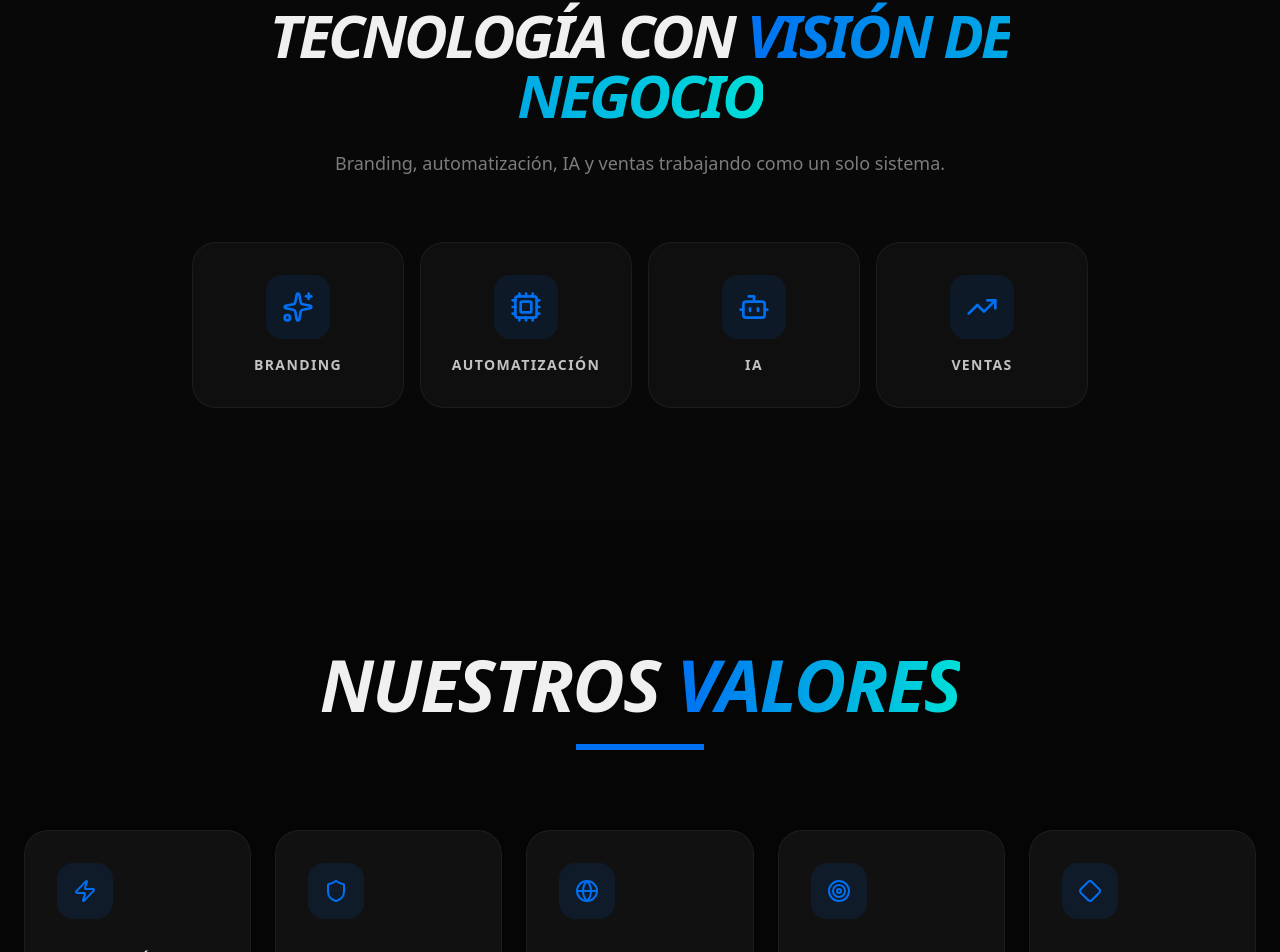
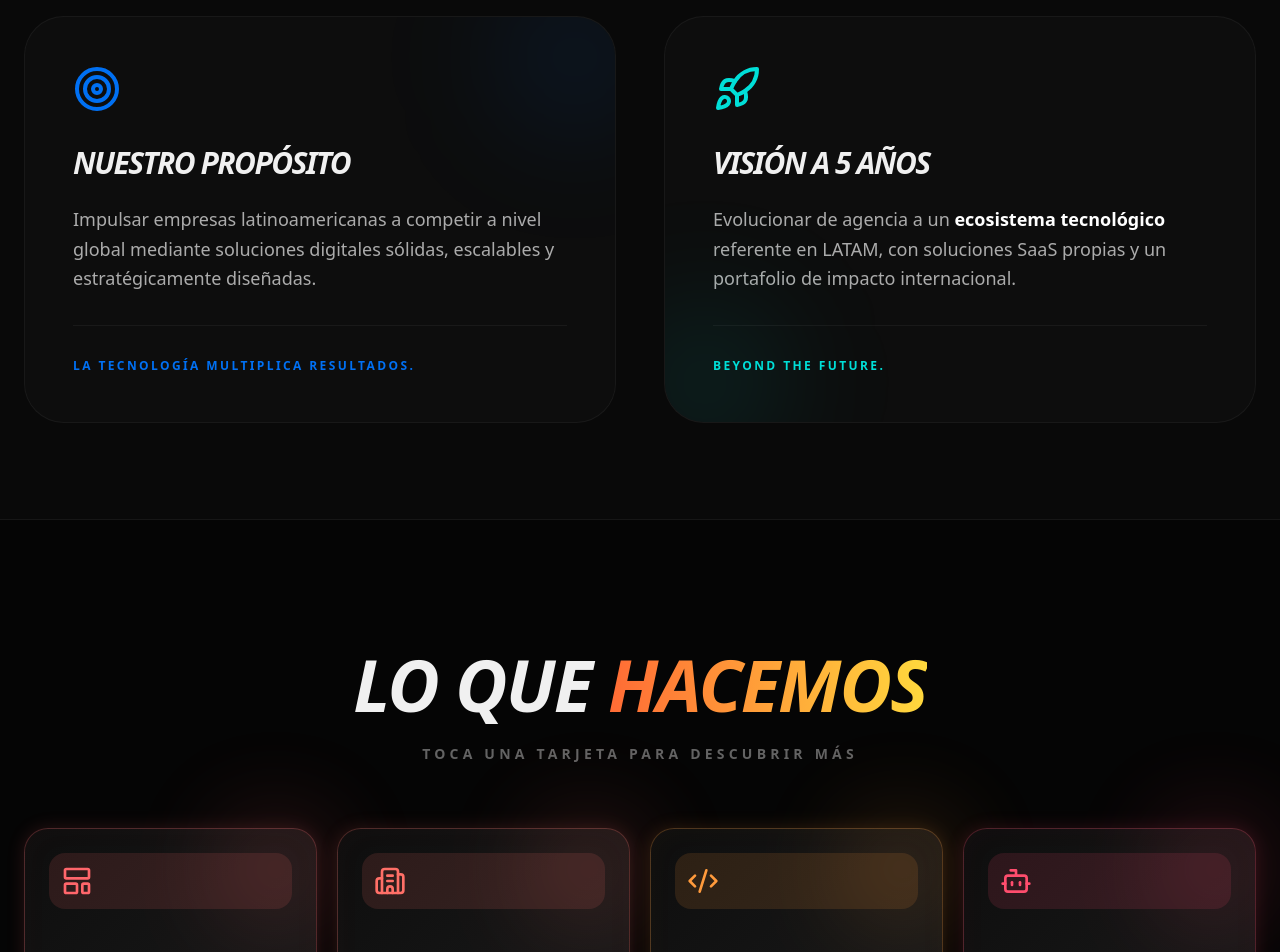
Before and after one commit to Anderson030/Groob-Code, a React (Vite) app: page /nosotros in a window 1280 px wide. Shown: the part 2957-3909 px from the top of the page. Built offline with nearby package versions, Linux system fonts and the light colour scheme; no server answers.

Commit message:
feat: reestructura pagina Nosotros con flip cards de servicios y nuevo orden de secciones

```diff
--- a/src/pages/public/About.jsx
+++ b/src/pages/public/About.jsx
@@ -9,12 +9,63 @@ import {
 import Logo from '../../components/ui/Logo';
 
 /* ─── DATA ─────────────────────────────────────────── */
-const values = [
-    { icon: <Zap className="w-6 h-6" />, title: 'Innovación constante', desc: 'Evolucionamos con la tecnología para ofrecer siempre lo último.' },
-    { icon: <Shield className="w-6 h-6" />, title: 'Compromiso con la calidad', desc: 'No entregamos proyectos, entregamos excelencia técnica.' },
-    { icon: <Globe className="w-6 h-6" />, title: 'Transparencia total', desc: 'Comunicación clara y honesta en cada fase del proceso.' },
-    { icon: <Target className="w-6 h-6" />, title: 'Pensamiento estratégico', desc: 'Cada línea de código tiene un propósito de negocio.' },
-    { icon: <Diamond className="w-6 h-6" />, title: 'Mentalidad de crecimiento', desc: 'Escalamos junto a nuestros clientes.' },
+const serviceCards = [
+    {
+        icon: <LayoutTemplate className="w-8 h-8" />,
+        title: 'Landing Pages de Alto Rendimiento',
+        front: 'Convierte visitantes en clientes 24/7.',
+        back: 'Optimización, velocidad y copy persuasivo.',
+        warm1: '#ff6b35',
+        warm2: '#f7931e',
+    },
+    {
+        icon: <Building2 className="w-8 h-8" />,
+        title: 'Sitios Web Corporativos',
+        front: 'Presencia digital sólida y profesional.',
+        back: 'Escalables, administrables y optimizados para SEO.',
+        warm1: '#ff4d6d',
+        warm2: '#ff9a3c',
+    },
+    {
+        icon: <Code2 className="w-8 h-8" />,
+        title: 'Sistemas Web a la Medida',
+        front: 'Automatiza procesos y reduce errores.',
+        back: 'Software personalizado con seguridad avanzada.',
+        warm1: '#ff6b6b',
+        warm2: '#ffd93d',
+    },
+    {
+        icon: <Bot className="w-8 h-8" />,
+        title: 'Automatizaciones con IA',
+        front: 'Agentes inteligentes que trabajan por ti.',
+        back: 'Clasifican, analizan y optimizan en automático.',
+        warm1: '#ff9a3c',
+        warm2: '#ff6b35',
+    },
+    {
+        icon: <MessageSquare className="w-8 h-8" />,
+        title: 'Chatbots Inteligentes',
+        front: 'Atención inmediata y ventas constantes.',
+        back: 'WhatsApp, web y redes sociales integradas.',
+        warm1: '#ff4d6d',
+        warm2: '#ff6b6b',
+    },
+    {
+        icon: <ShoppingCart className="w-8 h-8" />,
+        title: 'Tiendas Online (E-commerce)',
+        front: 'Vende sin límites geográficos.',
+        back: 'Pagos integrados, inventario y envíos automatizados.',
+        warm1: '#ffd93d',
+        warm2: '#ff9a3c',
+    },
+    {
+        icon: <Plug className="w-8 h-8" />,
+        title: 'Integraciones y Automatización Empresarial',
+        front: 'Conecta tus herramientas y elimina tareas manuales.',
+        back: 'Todo sincronizado en tiempo real.',
+        warm1: '#ff6b35',
+        warm2: '#ff4d6d',
+    },
 ];
 
 const slides = [
@@ -138,6 +189,118 @@ const fadeUp = {
     visible: (i = 0) => ({ y: 0, opacity: 1, transition: { delay: i * 0.12, duration: 0.7, ease: 'easeOut' } }),
 };
 
+/* ─── FLIP CARD COMPONENT ───────────────────────────── */
+const FlipCard = ({ card, index }) => {
+    const [flipped, setFlipped] = useState(false);
+    const [glowPhase, setGlowPhase] = useState(index % 3);
+
+    // Cycle through warm neon color pairs slowly
+    const warmPalette = [
+        ['#ff6b35', '#f7931e'],
+        ['#ff4d6d', '#ff9a3c'],
+        ['#ff6b6b', '#ffd93d'],
+        ['#ff9a3c', '#ff6b35'],
+        ['#ffd93d', '#ff4d6d'],
+    ];
+
+    useEffect(() => {
+        const interval = setInterval(() => {
+            setGlowPhase(prev => (prev + 1) % warmPalette.length);
+        }, 2800 + index * 400);
+        return () => clearInterval(interval);
+    }, [index]);
+
+    const [c1, c2] = warmPalette[glowPhase];
+
+    return (
+        <motion.div
+            initial={{ opacity: 0, y: 30 }}
+            whileInView={{ opacity: 1, y: 0 }}
+            viewport={{ once: true }}
+            transition={{ delay: index * 0.08, duration: 0.6 }}
+            className="relative cursor-pointer"
+            style={{ perspective: '1200px', height: '220px' }}
+            onClick={() => setFlipped(f => !f)}
+        >
+            <motion.div
+                animate={{ rotateY: flipped ? 180 : 0 }}
+                transition={{ duration: 0.55, ease: [0.25, 0.46, 0.45, 0.94] }}
+                style={{ transformStyle: 'preserve-3d', width: '100%', height: '100%', position: 'relative' }}
+            >
+                {/* FRONT */}
+                <div
+                    className="absolute inset-0 rounded-3xl p-6 flex flex-col justify-between"
+                    style={{
+                        backfaceVisibility: 'hidden',
+                        WebkitBackfaceVisibility: 'hidden',
+                        background: `linear-gradient(135deg, #0e0e0e 0%, #1a1a1a 100%)`,
+                        border: `1px solid ${c1}40`,
+                        boxShadow: `0 0 18px ${c1}25, inset 0 0 30px ${c1}08`,
+                        transition: 'border-color 1.8s ease, box-shadow 1.8s ease',
+                    }}
+                >
+                    {/* Glow blob */}
+                    <div
+                        className="absolute -top-4 -right-4 w-28 h-28 rounded-full blur-[50px] pointer-events-none"
+                        style={{ background: c1, opacity: 0.18, transition: 'background 1.8s ease' }}
+                    />
+                    <div
+                        className="p-3 rounded-2xl inline-flex"
+                        style={{ background: `${c1}20`, color: c1, transition: 'background 1.8s ease, color 1.8s ease' }}
+                    >
+                        {card.icon}
+                    </div>
+                    <div>
+                        <h3 className="font-black uppercase tracking-tight text-sm text-white leading-tight mb-2">
+                            {card.title}
+                        </h3>
+                        <p className="text-xs font-medium" style={{ color: c1, transition: 'color 1.8s ease' }}>
+                            {card.front}
+                        </p>
+                    </div>
+                    {/* Flip hint */}
+                    <div
+                        className="absolute bottom-4 right-5 text-[10px] font-bold uppercase tracking-widest opacity-40"
+                        style={{ color: c1 }}
+                    >
+                        ✦ ver más
+                    </div>
+                </div>
+
+                {/* BACK */}
+                <div
+                    className="absolute inset-0 rounded-3xl p-6 flex flex-col items-center justify-center text-center"
+                    style={{
+                        backfaceVisibility: 'hidden',
+                        WebkitBackfaceVisibility: 'hidden',
+                        transform: 'rotateY(180deg)',
+                        background: `linear-gradient(135deg, ${c1}22 0%, ${c2}18 100%)`,
+                        border: `1px solid ${c2}60`,
+                        boxShadow: `0 0 30px ${c2}35, inset 0 0 40px ${c1}12`,
+                        transition: 'background 1.8s ease, border-color 1.8s ease, box-shadow 1.8s ease',
+                    }}
+                >
+                    <div
+                        className="w-14 h-14 rounded-2xl flex items-center justify-center mb-4"
+                        style={{ background: `${c2}25`, color: c2, transition: 'background 1.8s ease, color 1.8s ease' }}
+                    >
+                        {card.icon}
+                    </div>
+                    <p className="text-sm font-semibold text-white/90 leading-relaxed">
+                        {card.back}
+                    </p>
+                    <div
+                        className="mt-4 text-[10px] font-bold uppercase tracking-widest opacity-50"
+                        style={{ color: c2 }}
+                    >
+                        ✦ volver
+                    </div>
+                </div>
+            </motion.div>
+        </motion.div>
+    );
+};
+
 /* ─── COMPONENT ─────────────────────────────────────── */
 const About = () => {
     const [current, setCurrent] = useState(0);
@@ -225,38 +388,7 @@ const About = () => {
                 </div>
             </section>
 
-            {/* ─── PROPÓSITO & VISIÓN ─────────────────── */}
-            <section className="py-24 px-6 bg-white/[0.02] border-y border-white/5">
-                <div className="container mx-auto">
-                    <div className="grid grid-cols-1 md:grid-cols-2 gap-12">
-                        <motion.div whileHover={{ y: -10 }} className="p-12 bg-darkCharcoal/60 rounded-[40px] border border-white/5 relative overflow-hidden group">
-                            <div className="absolute -top-10 -right-10 w-40 h-40 bg-accent/10 rounded-full blur-[60px] group-hover:bg-accent/20 transition-all" />
-                            <Target className="w-12 h-12 text-accent mb-8" />
-                            <h3 className="text-3xl font-black mb-6 uppercase tracking-tighter italic">Nuestro Propósito</h3>
-                            <p className="text-softWhite/70 text-lg leading-relaxed">
-                                Impulsar empresas latinoamericanas a competir a nivel global mediante soluciones digitales sólidas, escalables y estratégicamente diseñadas.
-                            </p>
-                            <div className="mt-8 pt-8 border-t border-white/5 font-bold text-accent uppercase tracking-[0.2em] text-xs">
-                                La tecnología multiplica resultados.
-                            </div>
-                        </motion.div>
-
-                        <motion.div whileHover={{ y: -10 }} className="p-12 bg-darkCharcoal/60 rounded-[40px] border border-white/5 relative overflow-hidden group">
-                            <div className="absolute -bottom-10 -left-10 w-40 h-40 bg-highlight/10 rounded-full blur-[60px] group-hover:bg-highlight/20 transition-all" />
-                            <Rocket className="w-12 h-12 text-highlight mb-8" />
-                            <h3 className="text-3xl font-black mb-6 uppercase tracking-tighter italic">Visión a 5 Años</h3>
-                            <p className="text-softWhite/70 text-lg leading-relaxed">
-                                Evolucionar de agencia a un <span className="text-white font-bold">ecosistema tecnológico</span> referente en LATAM, con soluciones SaaS propias y un portafolio de impacto internacional.
-                            </p>
-                            <div className="mt-8 pt-8 border-t border-white/5 font-bold text-highlight uppercase tracking-[0.2em] text-xs">
-                                BEYOND THE FUTURE.
-                            </div>
-                        </motion.div>
-                    </div>
-                </div>
-            </section>
-
-            {/* ─── NUESTROS SERVICIOS ─ Full Screen Carousel ─── */}
+            {/* ─── FULL SCREEN CAROUSEL (sin label superior) ─── */}
             <section
                 className="relative overflow-hidden"
                 style={{ height: '100svh', minHeight: '600px' }}
@@ -290,12 +422,6 @@ const About = () => {
                         />
                     </motion.div>
                 </AnimatePresence>
-
-                {/* Section label (top left) */}
-                <div className="absolute top-8 left-8 z-20 flex items-center gap-3">
-                    <div className="w-6 h-px bg-accent" />
-                    <span className="text-accent font-bold tracking-[0.3em] uppercase text-xs">Nuestros Servicios</span>
-                </div>
 
                 {/* Slide counter (top right) */}
                 <div className="absolute top-8 right-8 z-20 font-black text-sm tracking-widest text-white/30">
@@ -487,36 +613,63 @@ const About = () => {
                 </div>
             </section>
 
-            {/* ─── NUESTROS VALORES ───────────────────── */}
+            {/* ─── PROPÓSITO & VISIÓN (movido debajo de Tecnología) ─── */}
+            <section className="py-24 px-6 bg-white/[0.02] border-y border-white/5">
+                <div className="container mx-auto">
+                    <div className="grid grid-cols-1 md:grid-cols-2 gap-12">
+                        <motion.div whileHover={{ y: -10 }} className="p-12 bg-darkCharcoal/60 rounded-[40px] border border-white/5 relative overflow-hidden group">
+                            <div className="absolute -top-10 -right-10 w-40 h-40 bg-accent/10 rounded-full blur-[60px] group-hover:bg-accent/20 transition-all" />
+                            <Target className="w-12 h-12 text-accent mb-8" />
+                            <h3 className="text-3xl font-black mb-6 uppercase tracking-tighter italic">Nuestro Propósito</h3>
+                            <p className="text-softWhite/70 text-lg leading-relaxed">
+                                Impulsar empresas latinoamericanas a competir a nivel global mediante soluciones digitales sólidas, escalables y estratégicamente diseñadas.
+                            </p>
+                            <div className="mt-8 pt-8 border-t border-white/5 font-bold text-accent uppercase tracking-[0.2em] text-xs">
+                                La tecnología multiplica resultados.
+                            </div>
+                        </motion.div>
+
+                        <motion.div whileHover={{ y: -10 }} className="p-12 bg-darkCharcoal/60 rounded-[40px] border border-white/5 relative overflow-hidden group">
+                            <div className="absolute -bottom-10 -left-10 w-40 h-40 bg-highlight/10 rounded-full blur-[60px] group-hover:bg-highlight/20 transition-all" />
+                            <Rocket className="w-12 h-12 text-highlight mb-8" />
+                            <h3 className="text-3xl font-black mb-6 uppercase tracking-tighter italic">Visión a 5 Años</h3>
+                            <p className="text-softWhite/70 text-lg leading-relaxed">
+                                Evolucionar de agencia a un <span className="text-white font-bold">ecosistema tecnológico</span> referente en LATAM, con soluciones SaaS propias y un portafolio de impacto internacional.
+                            </p>
+                            <div className="mt-8 pt-8 border-t border-white/5 font-bold text-highlight uppercase tracking-[0.2em] text-xs">
+                                BEYOND THE FUTURE.
+                            </div>
+                        </motion.div>
+                    </div>
+                </div>
+            </section>
+
+            {/* ─── FLIP CARDS DE SERVICIOS ─────────────── */}
             <section className="py-32 px-6">
                 <div className="container mx-auto">
-                    <div className="text-center mb-20">
+                    <div className="text-center mb-16">
                         <motion.h2
                             initial={{ opacity: 0, y: 20 }} whileInView={{ opacity: 1, y: 0 }} viewport={{ once: true }}
                             className="text-4xl md:text-7xl font-black mb-6 uppercase tracking-tight italic"
                         >
-                            Nuestros <span className="text-transparent bg-clip-text bg-gradient-to-r from-accent to-highlight">Valores</span>
+                            Lo que{' '}
+                            <span className="text-transparent bg-clip-text bg-gradient-to-r from-[#ff6b35] to-[#ffd93d]">
+                                Hacemos
+                            </span>
                         </motion.h2>
-                        <div className="h-1.5 w-32 bg-accent mx-auto" />
+                        <motion.p
+                            initial={{ opacity: 0, y: 10 }} whileInView={{ opacity: 1, y: 0 }} viewport={{ once: true }} transition={{ delay: 0.15 }}
+                            className="text-softWhite/40 text-sm uppercase tracking-[0.3em] font-bold"
+                        >
+                            Toca una tarjeta para descubrir más
+                        </motion.p>
                     </div>
 
-                    <motion.div
-                        variants={containerVariants} initial="hidden" whileInView="visible" viewport={{ once: true }}
-                        className="grid grid-cols-1 md:grid-cols-3 lg:grid-cols-5 gap-6"
-                    >
-                        {values.map((v, i) => (
-                            <motion.div
-                                key={i} variants={itemVariants}
-                                className="p-8 bg-white/5 rounded-3xl border border-white/5 hover:border-accent/30 transition-all group"
-                            >
-                                <div className="p-4 bg-accent/10 rounded-2xl text-accent mb-6 group-hover:scale-110 transition-transform inline-block">
-                                    {v.icon}
-                                </div>
-                                <h4 className="text-sm font-bold uppercase tracking-widest mb-4">{v.title}</h4>
-                                <p className="text-xs text-softWhite/40 leading-relaxed italic">{v.desc}</p>
-                            </motion.div>
+                    <div className="grid grid-cols-1 sm:grid-cols-2 lg:grid-cols-3 xl:grid-cols-4 gap-5">
+                        {serviceCards.map((card, i) => (
+                            <FlipCard key={i} card={card} index={i} />
                         ))}
-                    </motion.div>
+                    </div>
                 </div>
             </section>
 
```
